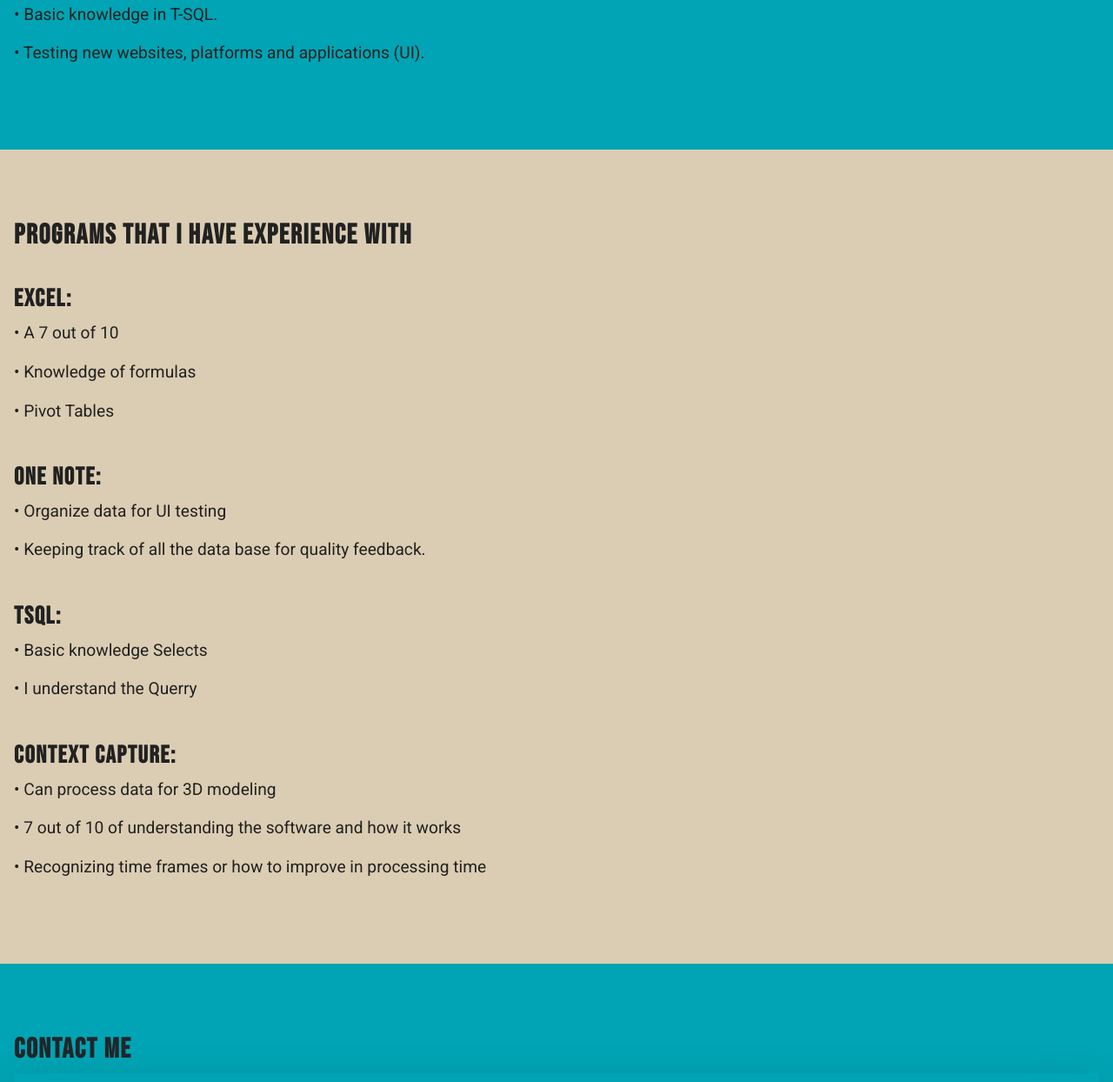
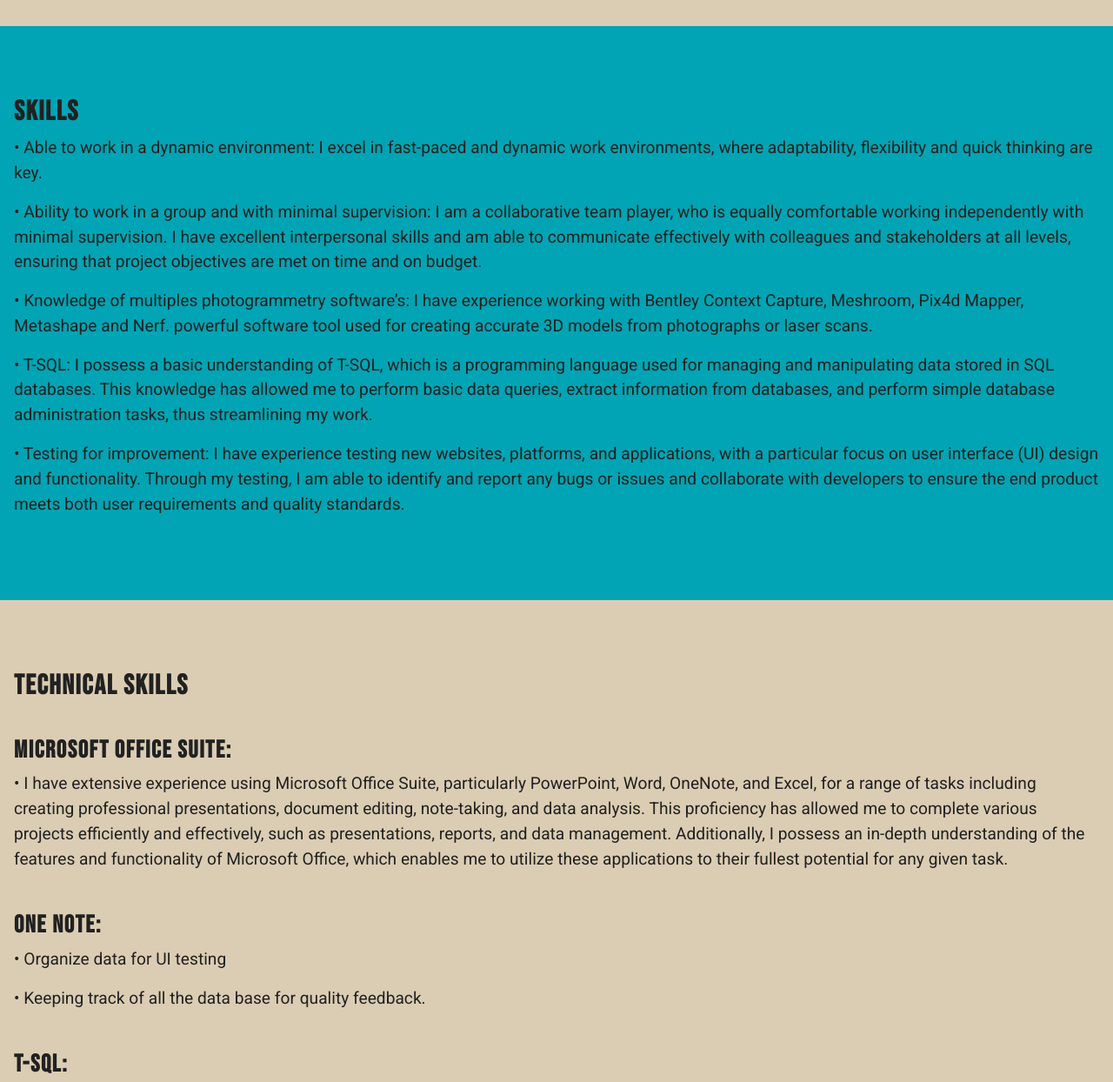
Before and after one commit to oceantemper/JariLandingPage, a plain HTML site: page index.html in a window 1280 px wide. Shown: the part 1449-2693 px from the top of the page at 87% size. Drawn offline with nearby package versions, Linux system fonts and the light colour scheme; a script that the page names is missing.

Commit message:
changes to text of skills and qualitys

```diff
--- a/index.html
+++ b/index.html
@@ -99,7 +99,7 @@
             </div>
             <div class="mainTitle">Méndez</div>
             <div class="subTitle">Quality Technician</div>
-            <div class="subTitle">3D Processor</div>
+
             <a class="btn btn-secondary mt-3" href="#contact">CONTACT ME</a>
           </div>
         </div>
@@ -119,7 +119,7 @@
                 srcset="/img/jarimendezOfficialProfile_769.png"
                 media="(min-width: 576px)" />
 
-                <source
+              <source
                 srcset="/img/jarimendezOfficialProfile_390.png"
                 media="(min-width: 390px)" />
 
@@ -137,9 +137,30 @@
             <br />
             <h3>Top 3 qualities:</h3>
 
-            <p>• Bilingual</p>
-            <p>• Ability to learn quickly</p>
-            <p>• Organized and responsible</p>
+            <p>
+              • Bilingual: I am fluent in two languages English and Spanish.
+              This skill has proven valuable in numerous settings, enabling me
+              to provide excellent customer service and create strong
+              professional relationships across language barriers.
+            </p>
+            <p>
+              • Ability to learn quickly: I am a fast learner and thrive in
+              dynamic environments that require adaptability and agility. My
+              ability to quickly grasp new concepts, processes and technologies
+              has been a valuable asset in my previous roles, allowing me to
+              quickly become proficient and effective in my work. I enjoy taking
+              on new challenges and am always eager to learn and improve.
+            </p>
+
+            <p>
+              • Organized and responsible: I am a highly organized and
+              responsible individual, with a track record of successfully
+              managing complex tasks and deadlines. I prioritize my work
+              effectively, ensuring that all tasks are completed to a high
+              standard and on time. I am a reliable team player, always willing
+              to lend a hand and support my colleagues, and can be trusted to
+              handle confidential and sensitive information with discretion.
+            </p>
             <br />
             <div class="row row-col-1 row-cols-lg-2">
               <div class="col">
@@ -166,34 +187,91 @@
       <section class="section-page" id="skills">
         <h2>Skills</h2>
 
-        <p>• Able to work in a dynamic environment.</p>
-        <p>• Ability to work in group and with minimal supervision.</p>
-        <p>• Knowledge of Bentley Context Capture for 3D modeling.</p>
+        <p>
+          • Able to work in a dynamic environment: I excel in fast-paced and
+          dynamic work environments, where adaptability, flexibility and quick
+          thinking are key.
+        </p>
+        <p>
+          • Ability to work in a group and with minimal supervision: I am a
+          collaborative team player, who is equally comfortable working
+          independently with minimal supervision. I have excellent interpersonal
+          skills and am able to communicate effectively with colleagues and
+          stakeholders at all levels, ensuring that project objectives are met
+          on time and on budget.
+        </p>
+        <p>
+          • Knowledge of multiples photogrammetry software’s: I have experience
+          working with Bentley Context Capture, Meshroom, Pix4d Mapper,
+          Metashape and Nerf. powerful software tool used for creating accurate
+          3D models from photographs or laser scans.
+        </p>
 
-        <p>• Basic knowledge in T-SQL.</p>
-        <p>• Testing new websites, platforms and applications (UI).</p>
+        <p>
+          • T-SQL: I possess a basic understanding of T-SQL, which is a
+          programming language used for managing and manipulating data stored in
+          SQL databases. This knowledge has allowed me to perform basic data
+          queries, extract information from databases, and perform simple
+          database administration tasks, thus streamlining my work.
+        </p>
+        <p>
+          • Testing for improvement: I have experience testing new websites,
+          platforms, and applications, with a particular focus on user interface
+          (UI) design and functionality. Through my testing, I am able to
+          identify and report any bugs or issues and collaborate with developers
+          to ensure the end product meets both user requirements and quality
+          standards.
+        </p>
       </section>
       <section class="section-page" id="projects">
-        <h2>Programs that I have experience with</h2>
+        <h2>Technical Skills</h2>
         <br />
 
-        <h3>Excel:</h3>
-        <p>• A 7 out of 10</p>
-        <p>• Knowledge of formulas</p>
-        <p>• Pivot Tables</p>
+        <h3>Microsoft Office Suite:</h3>
+        <p>
+          • I have extensive experience using Microsoft Office Suite,
+          particularly PowerPoint, Word, OneNote, and Excel, for a range of
+          tasks including creating professional presentations, document editing,
+          note-taking, and data analysis. This proficiency has allowed me to
+          complete various projects efficiently and effectively, such as
+          presentations, reports, and data management. Additionally, I possess
+          an in-depth understanding of the features and functionality of
+          Microsoft Office, which enables me to utilize these applications to
+          their fullest potential for any given task.
+        </p>
         <br />
+
         <h3>One Note:</h3>
         <p>• Organize data for UI testing</p>
         <p>• Keeping track of all the data base for quality feedback.</p>
         <br />
-        <h3>TSQL:</h3>
-        <p>• Basic knowledge Selects</p>
-        <p>• I understand the Querry</p>
+        <h3>T-SQL:</h3>
+        <p>
+          • I have a fundamental understanding of T-SQL, a programming language
+          used to manage and manipulate data stored in SQL databases. My
+          familiarity with basic Select queries and ability to comprehend more
+          complex queries has enabled me to perform data queries, extract
+          information from databases, and carry out simple database
+          administration tasks with ease. This knowledge has been instrumental
+          in ensuring that I can efficiently manage and manipulate data to
+          achieve desired outcomes.
+        </p>
+
         <br />
-        <h3>Context Capture:</h3>
-        <p>• Can process data for 3D modeling</p>
-        <p>• 7 out of 10 of understanding the software and how it works</p>
-        <p>• Recognizing time frames or how to improve in processing time</p>
+
+        <h3>Multiples photogrammetry software’s:</h3>
+        <p>
+          • As a professional, I am proficient in using multiple photogrammetry
+          software programs, including Bentley Context Capture, Meshroom, Pix4D
+          Mapper, Metashape, and Nerf. This experience has allowed me to create
+          high-quality 3D models for various projects, such as architectural and
+          engineering designs, construction planning, and environmental
+          analysis. With a comprehensive understanding of the features and
+          functionality of each software, including Bentley Context Capture,
+          Meshroom, Pix4D Mapper, Metashape, and Nerf, I can identify the most
+          suitable software for each project's specific needs, resulting in more
+          efficient and accurate outcomes.
+        </p>
       </section>
 
       <section class="section-page light" id="contact">
```
